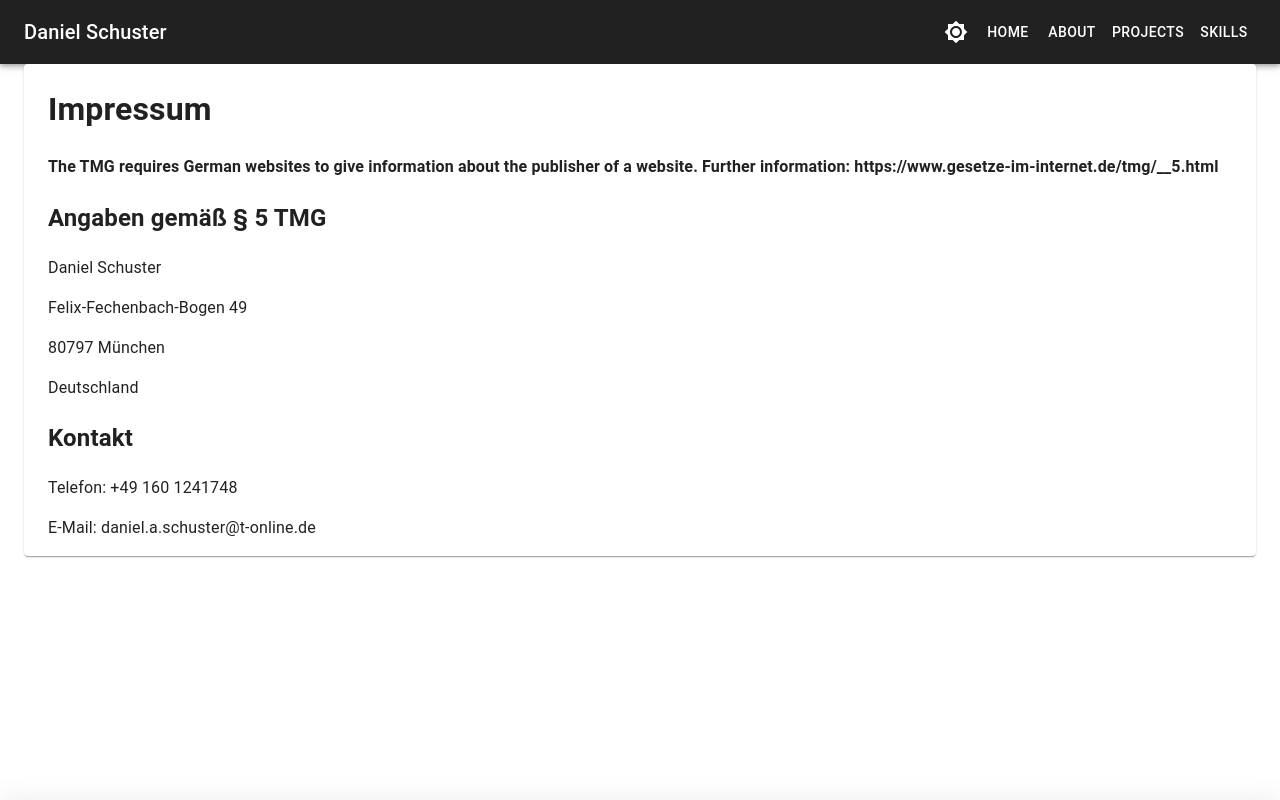
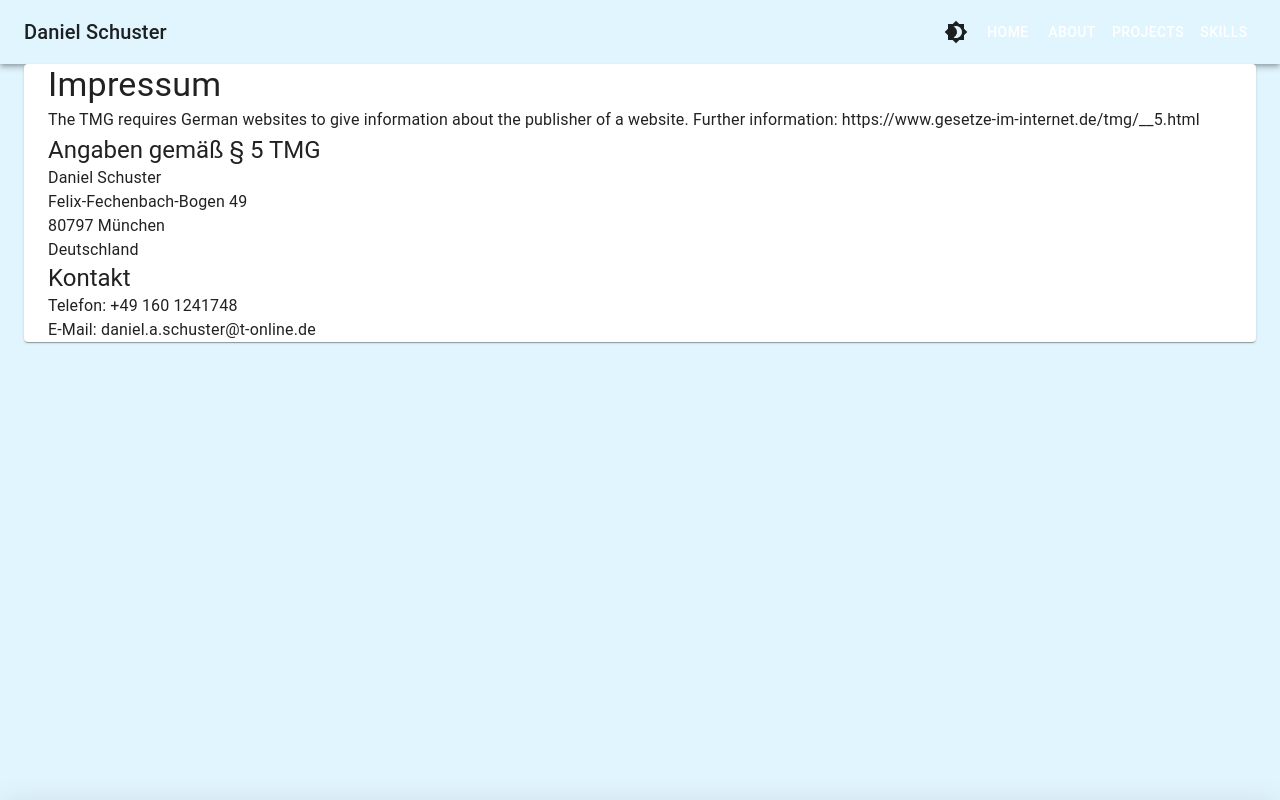
Before and after one commit to danielschuster-muc/personal-website, a Next.js app: page /legal-notice in a window 1280 px wide. Shown: the top 800 px of the page. Built offline with nearby package versions, Linux system fonts and the light colour scheme.

Commit message:
use device preference and save preference in localstorage

```diff
--- a/components/layout/Layout.js
+++ b/components/layout/Layout.js
@@ -1,14 +1,17 @@
-import { Box, Container, CssBaseline } from "@mui/material";
-import Footer from "./Footer";
+import { Box, Container, CssBaseline, useMediaQuery } from "@mui/material";
+import Footer from "./footer/Footer";
 
 import classes from "./Layout.module.scss";
-import Navbar from "./Navbar";
+import Navbar from "./navbar/Navbar";
 
 import { ThemeProvider, createTheme } from "@mui/material/styles";
-import { useState } from "react";
+import { useEffect, useState } from "react";
 
 const darkTheme = createTheme({
   palette: {
+    background: {
+      default: "#232627",
+    },
     primary: {
       main: "#212121",
     },
@@ -20,30 +23,44 @@ const darkTheme = createTheme({
 
 const lightTheme = createTheme({
   palette: {
+    background: {
+      default: "#e1f5fe",
+    },
     primary: {
-      main: "#64b5f6",
+      main: "#e1f5fe",
     },
     secondary: {
-      main: "#eceff1",
+      main: "#FCFCFB",
     },
   },
 });
 
 const Layout = (props) => {
-  const [darkMode, setDarkMode] = useState(true);
+  const prefersDarkMode = useMediaQuery("(prefers-color-scheme: dark)");
 
-  const toggleDarkModeHandler = () => {
-    setDarkMode((prevState) => !prevState);
+  const [colorMode, setColorMode] = useState(
+    !prefersDarkMode ? "light" : "dark"
+  );
+
+  const toggleColorModeHandler = () => {
+    localStorage.setItem("colorMode", colorMode === "dark" ? "light" : "dark");
+    setColorMode((prevState) => (prevState === "dark" ? "light" : "dark"));
   };
 
+  useEffect(() => {
+    if (localStorage.getItem("colorMode")) {
+      setColorMode(localStorage.getItem("colorMode"));
+    }
+  }, []);
+
   return (
-    <ThemeProvider theme={darkMode ? darkTheme : lightTheme}>
+    <ThemeProvider theme={colorMode === "dark" ? darkTheme : lightTheme}>
       <CssBaseline />
       <div className={classes.pageContainer}>
         <Box className={classes.content}>
           <Navbar
-            isDarkMode={darkMode}
-            toggleDarkMode={toggleDarkModeHandler}
+            isDarkMode={colorMode === "dark"}
+            toggleColorMode={toggleColorModeHandler}
           />
           <Container component="main" maxWidth="xl">
             {props.children}
--- a/components/layout/Footer.module.scss
+++ b/components/layout/footer/Footer.module.scss
@@ -4,13 +4,4 @@
   box-shadow: 0 4px 30px rgba(0, 0, 0, 0.1);
   backdrop-filter: blur(5px);
   border: 1px solid rgba(255, 255, 255, 0.3);
-
-  a {
-    text-decoration: inherit;
-    color: rgba(0, 0, 0, 0.87);
-
-    &:hover, &:active, .active {
-      color: rgba(54, 54, 54, 0.718)
-    }
-  }
 }
--- a/components/layout/Navbar.js
+++ b/components/layout/navbar/Navbar.js
@@ -27,7 +27,6 @@ const Navbar = (props) => {
   const [mobileOpen, setMobileOpen] = useState(false);
 
   const handleDrawerToggle = () => {
-    console.log("clicked toggle");
     setMobileOpen((prevState) => !prevState);
   };
 
@@ -39,7 +38,10 @@ const Navbar = (props) => {
         </Typography>
         <IconButton
           sx={{ ml: 1 }}
-          onClick={props.toggleDarkMode}
+          onClick={props.toggleColorMode}
+          aria-label={
+            props.isDarkMode ? "switch to light mode" : "switch to dark mode"
+          }
           color="inherit"
         >
           {props.isDarkMode ? <Brightness7Icon /> : <Brightness4Icon />}
--- a/pages/_app.js
+++ b/pages/_app.js
@@ -9,7 +9,7 @@ const App = ({ Component, pageProps }) => {
       <Head>
         <meta charSet="UTF-8" />
         <meta name="viewport" content="width=device-width, initial-scale=1" />
-        <meta name="theme-color" content="#000000" />
+        <meta name="theme-color" content="#37474f" />
         <meta
           name="keywords"
           content="danielschuster, daniel, schuster, website, developer, web, me"
--- a/pages/_document.js
+++ b/pages/_document.js
@@ -2,7 +2,7 @@ import { Html, Head, Main, NextScript } from "next/document";
 
 const Document = () => {
   return (
-    <Html>
+    <Html lang="en">
       <Head>
         <link
           rel="apple-touch-icon"
--- a/pages/index.js
+++ b/pages/index.js
@@ -1,10 +1,11 @@
+import { Typography } from "@mui/material";
 import Meta from "../components/Meta";
 
 const HomePage = () => {
   return (
     <>
       <Meta />
-      <h1>Home Page</h1>
+      <Typography variant="h2">Home Page</Typography>
     </>
   );
 };
--- a/pages/legal-notice/index.js
+++ b/pages/legal-notice/index.js
@@ -1,4 +1,4 @@
-import { Box, Card } from "@mui/material";
+import { Box, Card, Typography } from "@mui/material";
 import Link from "next/link";
 import Meta from "../../components/Meta";
 
@@ -11,25 +11,28 @@ const LegalNotice = () => {
       />
       <Card>
         <Box px={3}>
-          <h1>Impressum</h1>
-          <h4>
+          <Typography variant="h4">Impressum</Typography>
+          <Typography variant="subtitle1">
             The TMG requires German websites to give information about the
             publisher of a website. Further information:{" "}
             <Link href="https://www.gesetze-im-internet.de/tmg/__5.html">
               https://www.gesetze-im-internet.de/tmg/__5.html
             </Link>
-          </h4>
-          <h2>Angaben gemäß § 5 TMG</h2>
+          </Typography>
+
+          <Typography variant="h5">Angaben gemäß § 5 TMG</Typography>
           <div>
-            <p>Daniel Schuster</p>
-            <p>Felix-Fechenbach-Bogen 49</p>
-            <p>80797 München</p>
-            <p>Deutschland</p>
+            <Typography variant="body1">Daniel Schuster</Typography>
+            <Typography variant="body1">Felix-Fechenbach-Bogen 49</Typography>
+            <Typography variant="body1">80797 München</Typography>
+            <Typography variant="body1">Deutschland</Typography>
           </div>
-          <h2>Kontakt</h2>
+          <Typography variant="h5">Kontakt</Typography>
           <div>
-            <p>Telefon: +49 160 1241748</p>
-            <p>E-Mail: daniel.a.schuster@t-online.de</p>
+            <Typography variant="body1">Telefon: +49 160 1241748</Typography>
+            <Typography variant="body1">
+              E-Mail: daniel.a.schuster@t-online.de
+            </Typography>
           </div>
         </Box>
       </Card>
--- a/styles/global.scss
+++ b/styles/global.scss
@@ -1,4 +1,9 @@
 a {
   color: inherit;
   text-decoration: inherit;
+
+  &:hover {
+    color: inherit;
+    text-decoration: inherit;
+  }
 }
```
Also changed, not shown: components/layout/footer/Footer.js (renamed from components/layout/Footer.js), components/layout/navbar/DrawerComponent.js (renamed from components/layout/DrawerComponent.js), public/manifest.json, 1 other file (tests, documents, lock files or other folders).
